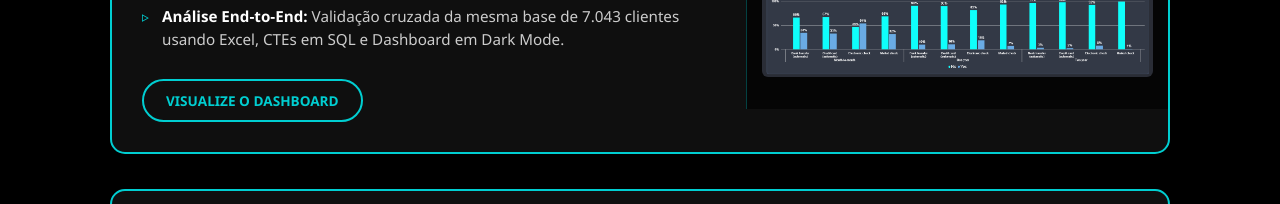
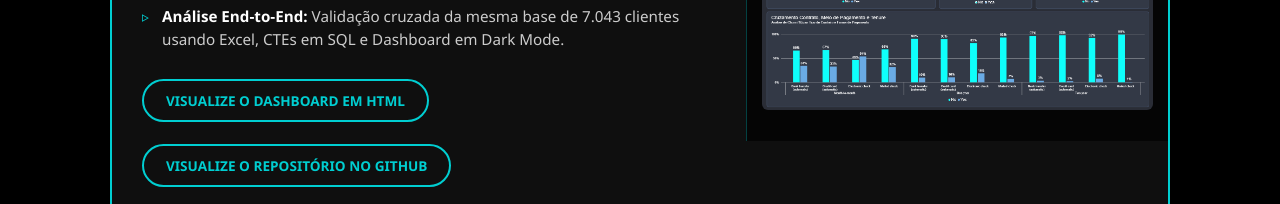
Before and after one commit to Oller34/Portfolio-Web, a plain HTML site: page index.html in a window 1280 px wide. Shown: the part 1302-1506 px from the top of the page. Drawn offline with Linux system fonts and the light colour scheme.

Commit message:
Atualizado 12/11/2026

```diff
--- a/index.html
+++ b/index.html
@@ -428,7 +428,9 @@
                             <li><strong>Contratos de Alto Risco:</strong> Planos mensais (Month-to-month) combinados com Electronic check atingem até 54% de cancelamento.</li>
                             <li><strong>Análise End-to-End:</strong> Validação cruzada da mesma base de 7.043 clientes usando Excel, CTEs em SQL e Dashboard em Dark Mode.</li>
                         </ul>
-                        <a href="https://oller34.github.io/Telco-Customer-Churn/" target="_blank" class="btn-github">Visualize o Dashboard</a>
+                        <a href="https://oller34.github.io/Telco-Customer-Churn/" target="_blank" class="btn-github">Visualize o Dashboard em HTML</a>
+                    <br>
+                        <a href="https://github.com/Oller34/Telco-Customer-Churn" target="_blank" class="btn-github">Visualize o Repositório no GitHub</a>
                     </div>
                     <div class="card-img-wrapper">
                         <img src="Dashboard_telco.png" alt="Dashboard Telco Customer Churn" class="card-img">
```
